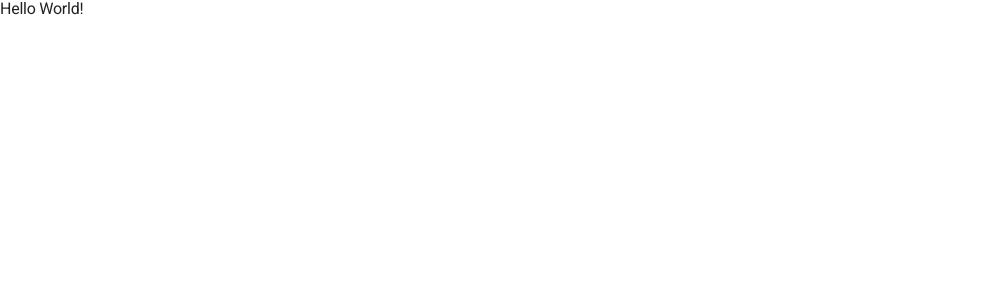
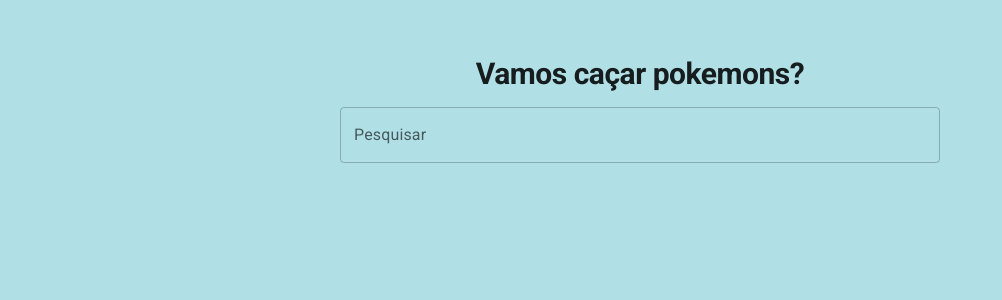
Before and after one commit to emmanuellicarretta/find-pokemon, a React (Create React App) app: page / in a window 1280 px wide. Shown: the top 300 px of the page, without its empty margins (0-1002 px from the left). Built offline with nearby package versions, Linux system fonts and the light colour scheme.

Commit message:
fix in Home and fonts

```diff
--- a/src/App.tsx
+++ b/src/App.tsx
@@ -25,8 +25,8 @@
   typography: {
     h1: {
       fontFamily: ['Roboto'].join(','),
-      fontWeight: 400,
-      fontSize: 16,
+      fontWeight: 700,
+      fontSize: 30,
     },
     h2: {
       fontFamily: ['Roboto'].join(','),
--- a/src/pages/Home/index.tsx
+++ b/src/pages/Home/index.tsx
@@ -1,17 +1,27 @@
 import React from "react";
 import { useNavigate } from "react-router-dom";
-import { Grid, Typography } from "@mui/material";
+import { Grid, TextField, Typography } from "@mui/material";
 
 const Home: React.FC = () => {
 
   const navigate = useNavigate();
 
   return (
-    <div>
-      <Grid container >
-        <Grid item>
-          <Typography variant="h1">Hello World!</Typography>
+    <div style={{ backgroundColor: "#B0E0E6", minHeight: "100vh" }}>
+      <Grid container
+        display="flex"
+        flexDirection="row"
+        justifyContent="center"
+        alignItems="center"
+        sx={{ p: 5 }}
+      >
+        <Grid item textAlign="center" xs={12} sx={{ pt: 2, pb: 2 }}>
+          <Typography variant="h1">Vamos caçar pokemons?</Typography>
         </Grid>
+        <Grid item textAlign="center" xs={6} sx={{ pb: 4 }}>
+          <TextField fullWidth label="Pesquisar" id="fullWidth" />
+        </Grid>
+
       </Grid>
     </div>
   );
```
Also changed, not shown: 1 other file (tests, documents, lock files or other folders).
